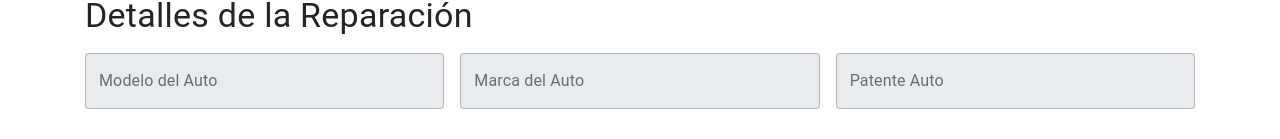
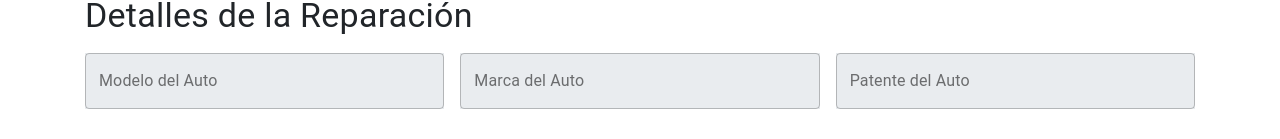
Before and after one commit to gmuryan/todoTalleres, a React (Create React App) app in the folder ui/app/: page /reparaciones/1 in a window 1280 px wide. Shown: the part 153-292 px from the top of the page. Built offline with nearby package versions, Linux system fonts and the light colour scheme; no server answers; sample sign-in values are in the browser's storage.

Commit message:
Unificacion de estilo de labels

```diff
--- a/ui/app/src/ReparacionEdit.js
+++ b/ui/app/src/ReparacionEdit.js
@@ -333,7 +333,7 @@ class ReparacionEdit extends Component {
                         <Grid item xs={12} sm={4}>
                             <TextField
                                 id="outlined-basic"
-                                label="Patente Auto"
+                                label="Patente del Auto"
                                 margin="normal"
                                 variant="outlined"
                                 name="patenteAuto"
--- a/ui/app/src/ReservacionScreen.js
+++ b/ui/app/src/ReservacionScreen.js
@@ -792,7 +792,7 @@ class ReservacionScreen extends Component {
                         <Grid item xs={12} sm={4}>
                             <TextField
                                 id="outlined-basic"
-                                label="Patente Auto"
+                                label="Patente del Auto"
                                 margin="normal"
                                 variant="outlined"
                                 name="patenteAuto"
```
